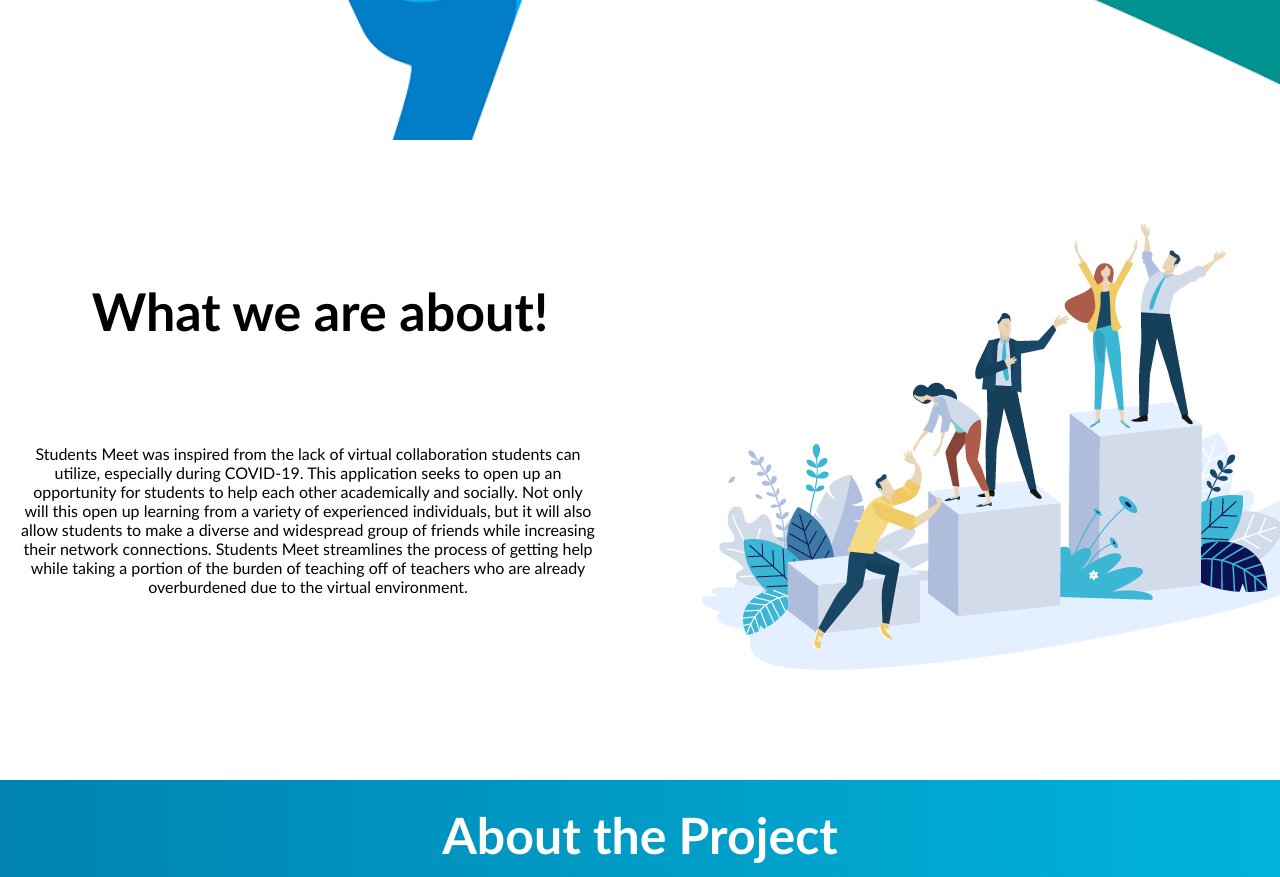
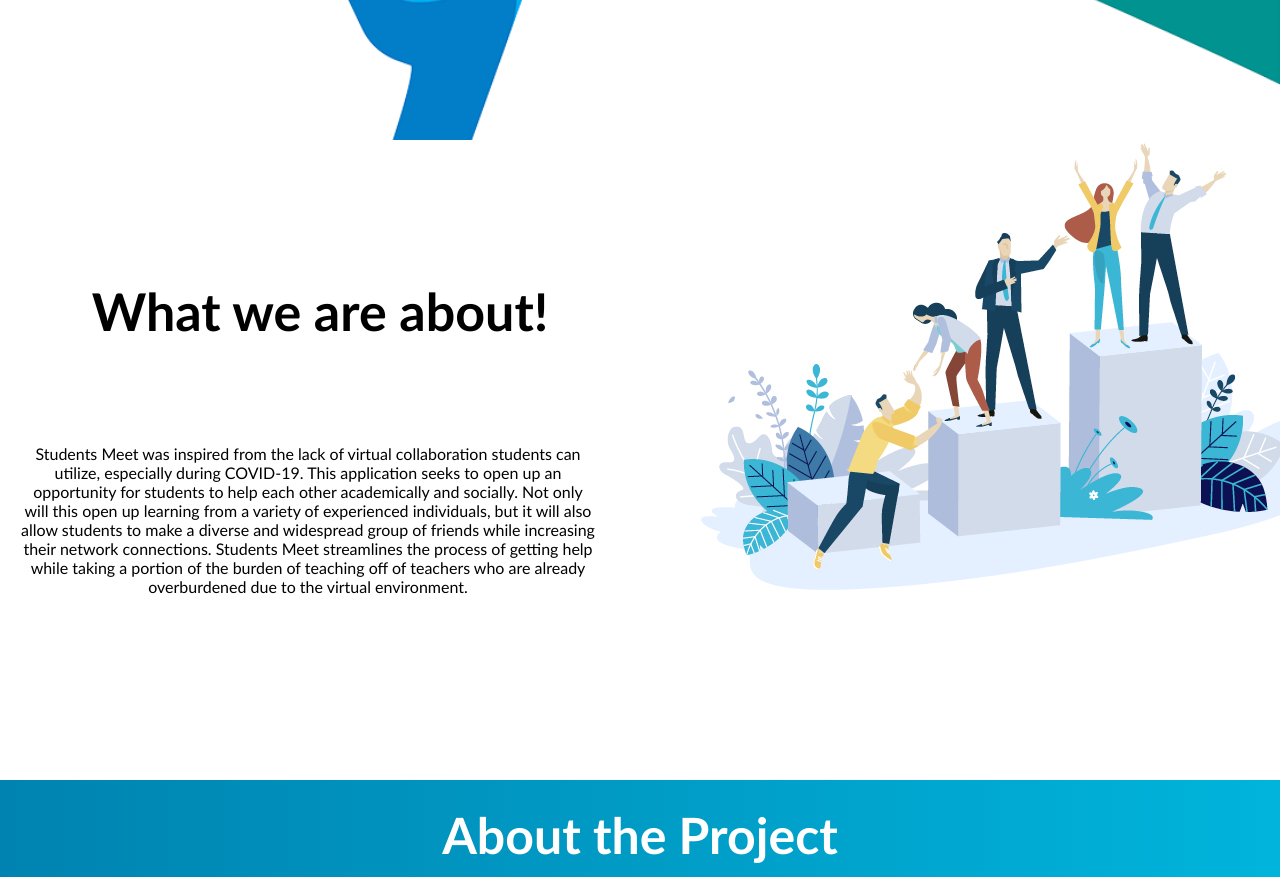
Before and after one commit to amit-sawhney/hackillinois, a React (Create React App) app in the folder client/: page / in a window 1280 px wide. Shown: the part 580-1457 px from the top of the page. Built offline with nearby package versions, Linux system fonts and the light colour scheme.

Commit message:
homescreen

```diff
--- a/client/src/Components/Home/Home.css
+++ b/client/src/Components/Home/Home.css
@@ -81,7 +81,7 @@
     height: 60vh;
     background-image: url('../../images/teamwork.jpg');
     background-repeat: no-repeat;
-    margin-top: 95vh;
+    margin-top: 85vh;
 }
 
 .below h1{
```
